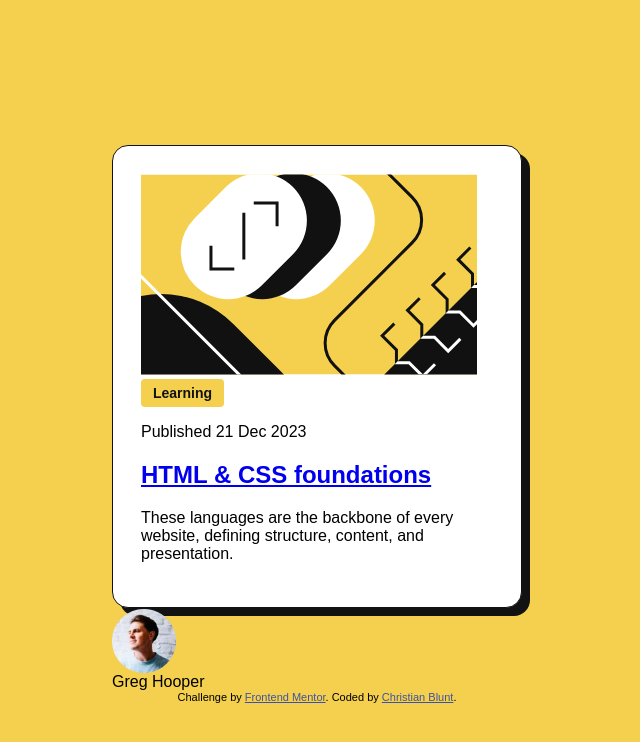
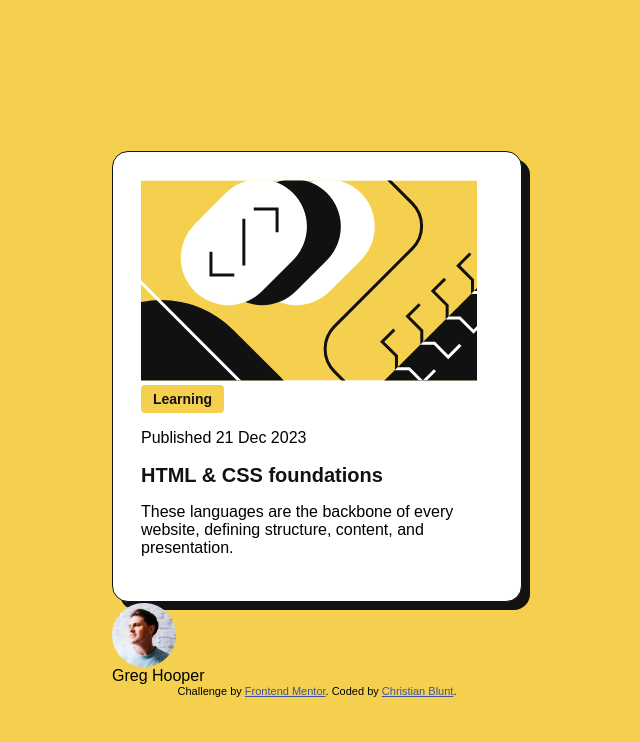
Before and after one commit to cgxgb123/blog-preview-card, a plain HTML site: page index.html in a window 1280 px wide. Shown: the whole page, without its empty margins (323-963 px from the left). Drawn offline with Linux system fonts and the light colour scheme.

Commit message:
added font size, weight, and color from var and removed underline in link

```diff
--- a/index.html
+++ b/index.html
@@ -19,7 +19,7 @@
   <span class="tag">Learning</span>
 
   <p class="date">Published 21 Dec 2023</p>
-<a href="https://www.linkedin.com/in/christiangblunt/">
+<a href="https://www.linkedin.com/in/christiangblunt/" "text-decoration:none"></a>
   <h1>HTML & CSS foundations</h1>
 </a>
   <p>These languages are the backbone of every website, defining structure, content, and presentation.</p>
--- a/styles.css
+++ b/styles.css
@@ -15,6 +15,11 @@ body {
   min-height: 100vh;
   margin: 0;
   padding: 1.5rem;
+}
+h1 {
+  font-size: 1.25rem;
+  font-weight: 800;
+  color: var(--gray-950);
 }
 
 .card {
```
